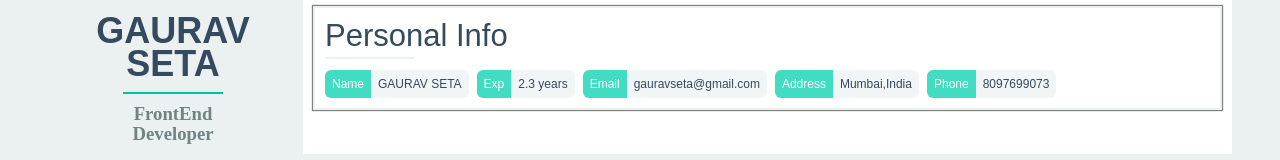
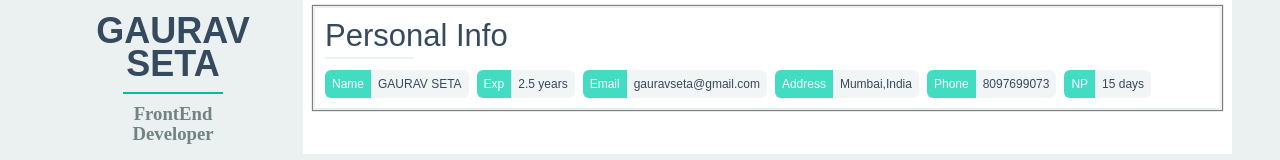
Before and after one commit to Gauravseta/Gaurav-Seta-Portfolio, a website: page views/index.html in a window 1280 px wide. Shown: the part 355-515 px from the top of the page. Drawn offline with nearby package versions, Linux system fonts and the light colour scheme; files that its build step writes are made by us from their sources; files whose address does not match are found by name.

Commit message:
updating experience

```diff
--- a/views/index.html
+++ b/views/index.html
@@ -57,7 +57,7 @@
 							<div class="key">Name</div><div class="value">GAURAV SETA</div>
 						</div>
 						<div class="personal-info-tags">
-							<div class="key">Exp</div><div class="value">2.3 years</div>
+							<div class="key">Exp</div><div class="value">2.5 years</div>
 						</div>
 						<div class="personal-info-tags">
 							<div class="key">Email</div><div class="value">gauravseta@gmail.com</div>
@@ -67,6 +67,9 @@
 						</div>
 						<div class="personal-info-tags">
 							<div class="key">Phone</div><div class="value">8097699073</div>
+						</div>
+						<div class="personal-info-tags">
+							<div class="key">NP</div><div class="value">15 days</div>
 						</div>
 					</div>
 				</div>
```
